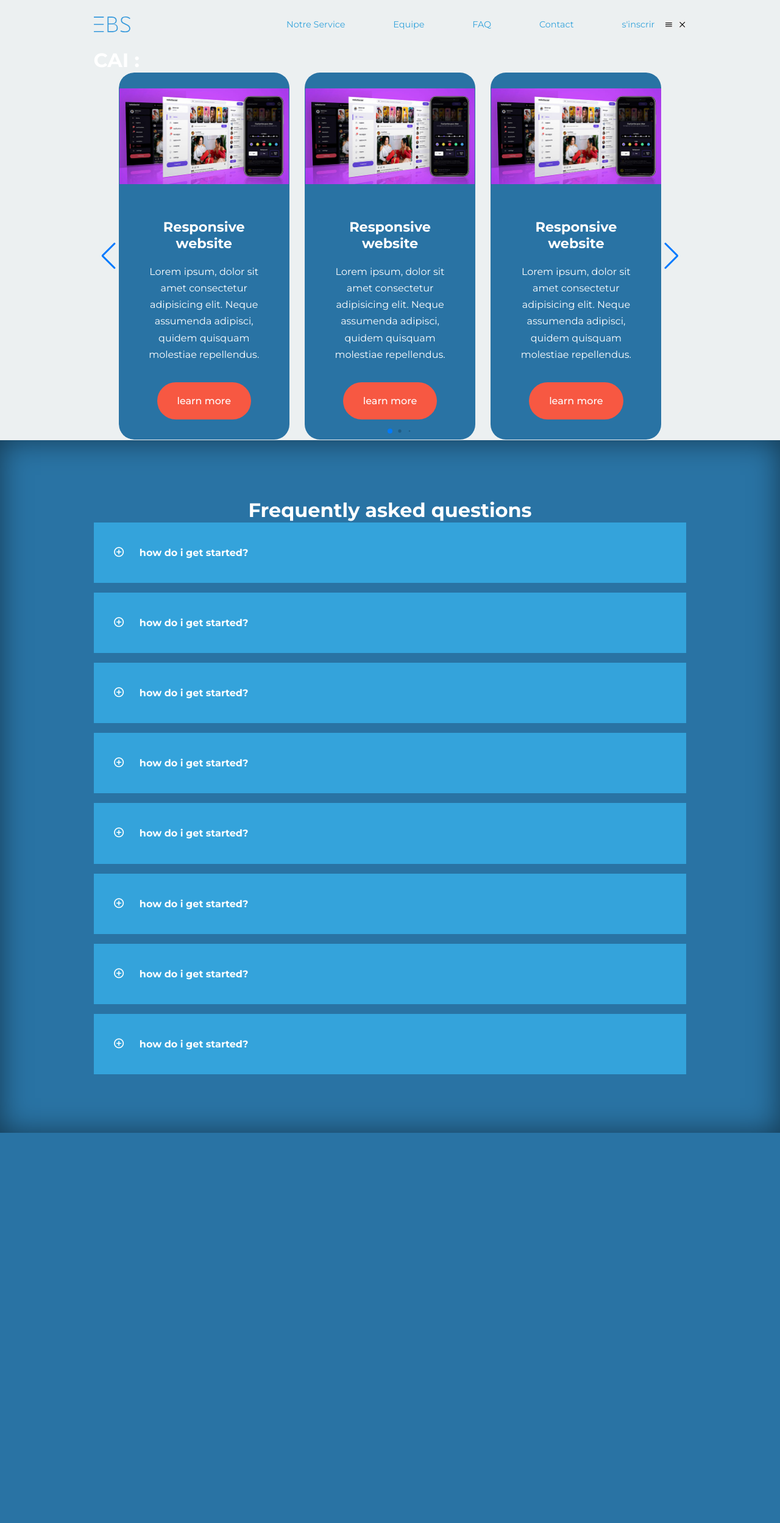
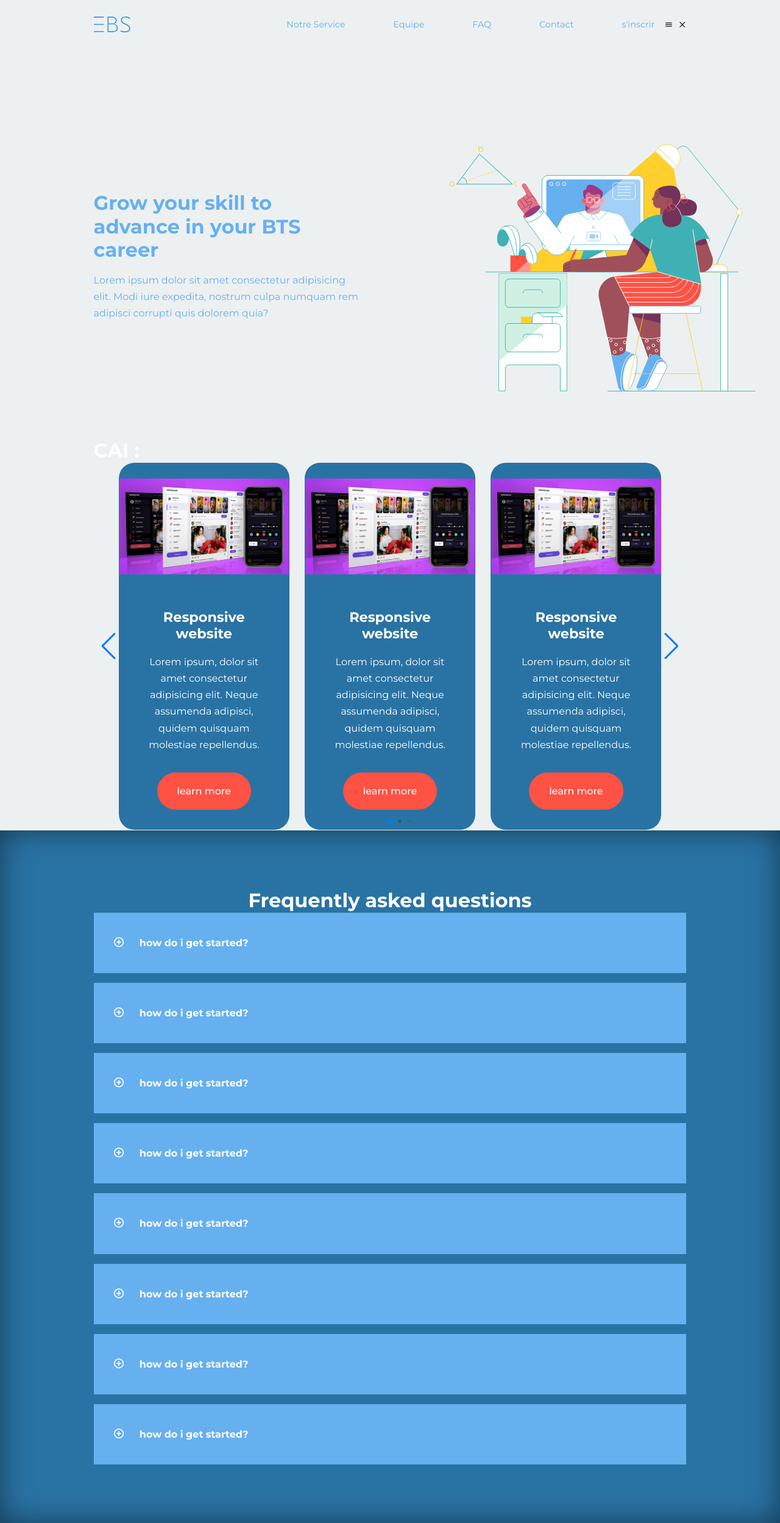
Before and after one commit to hajarbouchama/pro-ebs, a PHP site: page /pageEtud.html in a window 1280 px wide. Shown: the whole page at 61% size. Before the commit the page ends 1858 px from the top, so only its background shows below. Run offline with PHP 8.4, Linux system fonts and the light colour scheme.

Commit message:
new style

```diff
--- a/css/style.css
+++ b/css/style.css
@@ -8,10 +8,10 @@
     box-sizing: border-box;
 }
 :root{
-    --color-primary :#34a3db;
-    --color-success :#00bf8e;
-    --color-warning:#f7c94b;
-    --color-danger :#f75842;
+    --color-primary :#66B0F0;
+    --color-purple :#9A3B82;
+    --color-yellow:#FFCF2D;
+    --color-red :#FE5244;
     --colr-danger-variant:rgba(247, 88, 66, 0.4);
     --color-white:#fff;
     --color-black:#000;
@@ -91,13 +91,12 @@ img{
 }
 
 .btn:hover{
-    background: var(--color-danger);
+    background: var(--color-red);
     color: var(--color-white);
-    border-color: var(--color-white);
 }
 
 .btn-primary{
-    background:var(--color-danger);
+    background:var(--color-red);
     color:var(--color-white);
 }
 .btn-primary:hover{
@@ -150,11 +149,12 @@ header{
 }
 .header__container{
     display:grid;
-    grid-template-columns: 1fr 1fr;
+    grid-template-columns: 45% 80%;
     align-items:center;
-    gap: 5rem;
+    gap: 0.5rem;
     height:100%;
 }
+
 .header__left h1{
     color:var(--color-primary);
 }
@@ -165,7 +165,7 @@ header{
 /* categories */
 .categories{
     background-color: var(--color-bg1);
-    height:42rem;
+    height: 40rem;
 }
 .categories h1{
     line-height: 1;
@@ -205,13 +205,13 @@ header{
     font-size:1rem;
 }
 .category:nth-child(2) .category__icon{
-    background:var(--color-danger);
+    background:var(--color-red);
 }
 .category:nth-child(3) .category__icon{
-    background:var(--color-success);
+    background:var(--color-purple);
 }
 .category:nth-child(4) .category__icon{
-    background:var(--color-warning);
+    background:var(--color-yellow);
 }
 /* courses */
 .courses{
--- a/index.html
+++ b/index.html
@@ -40,7 +40,7 @@
                   </div>
                   <div class="header__right">
                       <div class="header__right-image">
-                          <img src="./images/header.svg">
+                          <img src="./images/hero.svg">
                       </div>
                   </div>
               </div>
--- a/pageEtud.html
+++ b/pageEtud.html
@@ -31,6 +31,20 @@
 			<button id="close-menu-btn"><i class="uil uil-multiply"></i></button>
 		</div>
 	</navbar>
+	 <!--------------------------------------------------------------------------header------------------------------------------------------------>
+	 <header>
+		<div class="container header__container">
+			<div class="header__left">
+				<h1>Grow your skill to advance in your BTS career</h1>
+				<p>Lorem ipsum dolor sit amet consectetur adipisicing elit. Modi iure expedita, nostrum culpa numquam rem adipisci corrupti quis dolorem quia?</p>
+			</div>
+			<div class="header__right">
+				<div class="header__right-image">
+					<img src="./images/etud-hero.svg">
+				</div>
+			</div>
+		</div>
+	</header>
 
 
 	<!------------------------------CAI------------------------------------------->
```
Also changed, not shown: pageProfess.html (+14 -0 lines), images/10 SCENE.svg (added), images/3 SCENE.svg (added), images/4 SCENE.svg (added), images/6 SCENE.svg (added), images/7 SCENE.svg (added), images/8 SCENE.svg (added), images/etud-hero.svg (added), images/header1.svg (added), images/hero.svg (added), images/prof-hero.svg (added).
